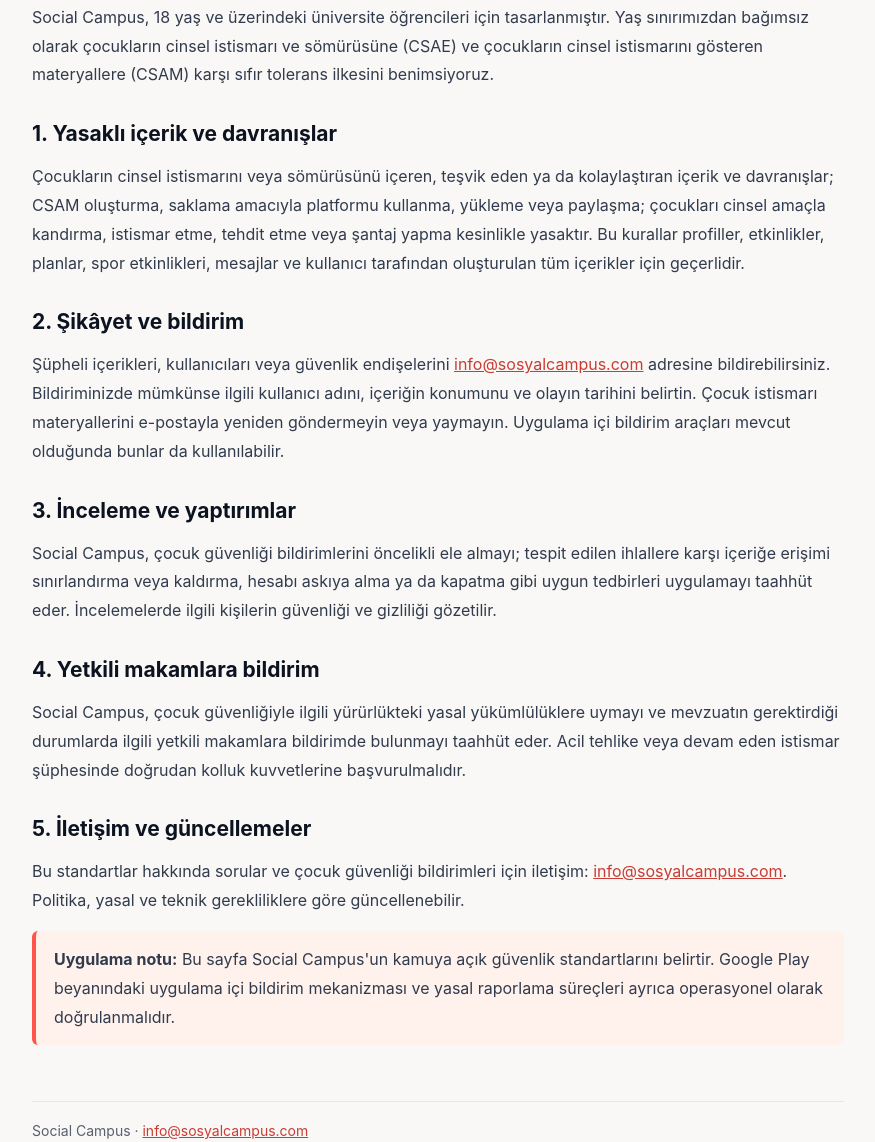
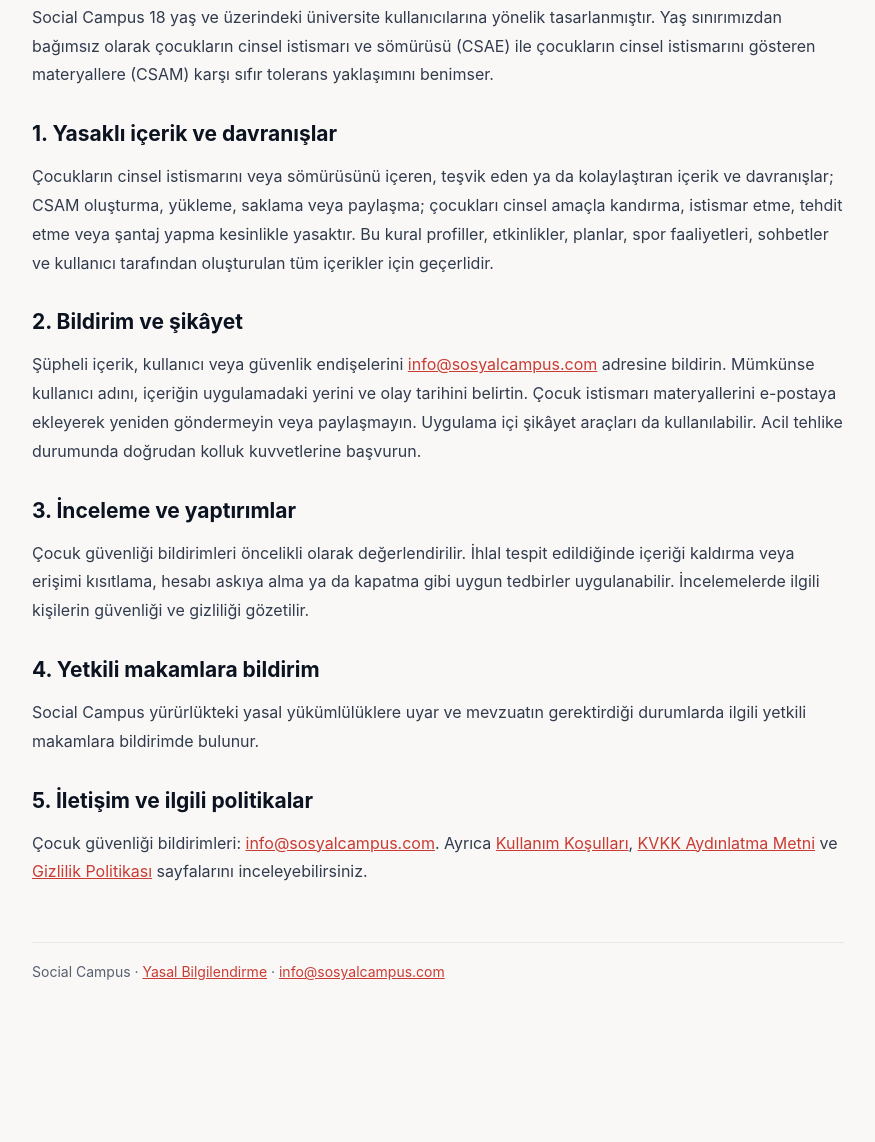
Before and after one commit to kaanaksay12-droid/social-campus-legal, a plain HTML site: page child-safety.html in a window 1280 px wide. Shown: the part 264-1406 px from the top of the page, without its empty margins (202-1077 px from the left). After the commit the page ends 1332 px from the top, so only its background shows below. Drawn offline with Linux system fonts and the light colour scheme.

Commit message:
Link child safety policy to current legal documents

```diff
--- a/child-safety.html
+++ b/child-safety.html
@@ -1,12 +1,11 @@
 <!doctype html>
-<html lang="tr"><head><meta charset="utf-8"><meta name="viewport" content="width=device-width, initial-scale=1"><title>Çocuk Güvenliği Standartları | Social Campus</title><link rel="stylesheet" href="style.css"></head>
-<body><main><header><strong>Social Campus</strong><nav><a href="index.html">Ana Sayfa</a><a href="privacy.html">Gizlilik Politikası</a><a href="account-deletion.html">Hesap Silme</a></nav></header>
+<html lang="tr"><head><meta charset="utf-8"><meta name="viewport" content="width=device-width, initial-scale=1"><meta name="description" content="Social Campus çocuk güvenliği standartları ve bildirim kanalları"><title>Çocuk Güvenliği Standartları | Social Campus</title><link rel="stylesheet" href="style.css"></head>
+<body><main><header><strong>Social Campus</strong><nav><a href="index.html">Yasal Bilgilendirme</a><a href="terms.html">Kullanım Koşulları</a><a href="privacy.html">Gizlilik</a><a href="account-deletion.html">Hesap Silme</a></nav></header>
 <h1>Çocuk Güvenliği Standartları</h1><p><small>Son güncelleme: 25 Ekim 2026</small></p>
-<p>Social Campus, 18 yaş ve üzerindeki üniversite öğrencileri için tasarlanmıştır. Yaş sınırımızdan bağımsız olarak çocukların cinsel istismarı ve sömürüsüne (CSAE) ve çocukların cinsel istismarını gösteren materyallere (CSAM) karşı sıfır tolerans ilkesini benimsiyoruz.</p>
-<h2>1. Yasaklı içerik ve davranışlar</h2><p>Çocukların cinsel istismarını veya sömürüsünü içeren, teşvik eden ya da kolaylaştıran içerik ve davranışlar; CSAM oluşturma, saklama amacıyla platformu kullanma, yükleme veya paylaşma; çocukları cinsel amaçla kandırma, istismar etme, tehdit etme veya şantaj yapma kesinlikle yasaktır. Bu kurallar profiller, etkinlikler, planlar, spor etkinlikleri, mesajlar ve kullanıcı tarafından oluşturulan tüm içerikler için geçerlidir.</p>
-<h2>2. Şikâyet ve bildirim</h2><p>Şüpheli içerikleri, kullanıcıları veya güvenlik endişelerini <a href="mailto:info@sosyalcampus.com?subject=Cocuk%20Guvenligi%20Bildirimi">info@sosyalcampus.com</a> adresine bildirebilirsiniz. Bildiriminizde mümkünse ilgili kullanıcı adını, içeriğin konumunu ve olayın tarihini belirtin. Çocuk istismarı materyallerini e-postayla yeniden göndermeyin veya yaymayın. Uygulama içi bildirim araçları mevcut olduğunda bunlar da kullanılabilir.</p>
-<h2>3. İnceleme ve yaptırımlar</h2><p>Social Campus, çocuk güvenliği bildirimlerini öncelikli ele almayı; tespit edilen ihlallere karşı içeriğe erişimi sınırlandırma veya kaldırma, hesabı askıya alma ya da kapatma gibi uygun tedbirleri uygulamayı taahhüt eder. İncelemelerde ilgili kişilerin güvenliği ve gizliliği gözetilir.</p>
-<h2>4. Yetkili makamlara bildirim</h2><p>Social Campus, çocuk güvenliğiyle ilgili yürürlükteki yasal yükümlülüklere uymayı ve mevzuatın gerektirdiği durumlarda ilgili yetkili makamlara bildirimde bulunmayı taahhüt eder. Acil tehlike veya devam eden istismar şüphesinde doğrudan kolluk kuvvetlerine başvurulmalıdır.</p>
-<h2>5. İletişim ve güncellemeler</h2><p>Bu standartlar hakkında sorular ve çocuk güvenliği bildirimleri için iletişim: <a href="mailto:info@sosyalcampus.com">info@sosyalcampus.com</a>. Politika, yasal ve teknik gerekliliklere göre güncellenebilir.</p>
-<p class="note"><strong>Uygulama notu:</strong> Bu sayfa Social Campus'un kamuya açık güvenlik standartlarını belirtir. Google Play beyanındaki uygulama içi bildirim mekanizması ve yasal raporlama süreçleri ayrıca operasyonel olarak doğrulanmalıdır.</p>
-<footer>Social Campus · <a href="mailto:info@sosyalcampus.com">info@sosyalcampus.com</a></footer></main></body></html>
+<p>Social Campus 18 yaş ve üzerindeki üniversite kullanıcılarına yönelik tasarlanmıştır. Yaş sınırımızdan bağımsız olarak çocukların cinsel istismarı ve sömürüsü (CSAE) ile çocukların cinsel istismarını gösteren materyallere (CSAM) karşı sıfır tolerans yaklaşımını benimser.</p>
+<h2>1. Yasaklı içerik ve davranışlar</h2><p>Çocukların cinsel istismarını veya sömürüsünü içeren, teşvik eden ya da kolaylaştıran içerik ve davranışlar; CSAM oluşturma, yükleme, saklama veya paylaşma; çocukları cinsel amaçla kandırma, istismar etme, tehdit etme veya şantaj yapma kesinlikle yasaktır. Bu kural profiller, etkinlikler, planlar, spor faaliyetleri, sohbetler ve kullanıcı tarafından oluşturulan tüm içerikler için geçerlidir.</p>
+<h2>2. Bildirim ve şikâyet</h2><p>Şüpheli içerik, kullanıcı veya güvenlik endişelerini <a href="mailto:info@sosyalcampus.com?subject=Cocuk%20Guvenligi%20Bildirimi">info@sosyalcampus.com</a> adresine bildirin. Mümkünse kullanıcı adını, içeriğin uygulamadaki yerini ve olay tarihini belirtin. Çocuk istismarı materyallerini e-postaya ekleyerek yeniden göndermeyin veya paylaşmayın. Uygulama içi şikâyet araçları da kullanılabilir. Acil tehlike durumunda doğrudan kolluk kuvvetlerine başvurun.</p>
+<h2>3. İnceleme ve yaptırımlar</h2><p>Çocuk güvenliği bildirimleri öncelikli olarak değerlendirilir. İhlal tespit edildiğinde içeriği kaldırma veya erişimi kısıtlama, hesabı askıya alma ya da kapatma gibi uygun tedbirler uygulanabilir. İncelemelerde ilgili kişilerin güvenliği ve gizliliği gözetilir.</p>
+<h2>4. Yetkili makamlara bildirim</h2><p>Social Campus yürürlükteki yasal yükümlülüklere uyar ve mevzuatın gerektirdiği durumlarda ilgili yetkili makamlara bildirimde bulunur.</p>
+<h2>5. İletişim ve ilgili politikalar</h2><p>Çocuk güvenliği bildirimleri: <a href="mailto:info@sosyalcampus.com">info@sosyalcampus.com</a>. Ayrıca <a href="terms.html">Kullanım Koşulları</a>, <a href="kvkk.html">KVKK Aydınlatma Metni</a> ve <a href="privacy.html">Gizlilik Politikası</a> sayfalarını inceleyebilirsiniz.</p>
+<footer>Social Campus · <a href="index.html">Yasal Bilgilendirme</a> · <a href="mailto:info@sosyalcampus.com">info@sosyalcampus.com</a></footer></main></body></html>
```
